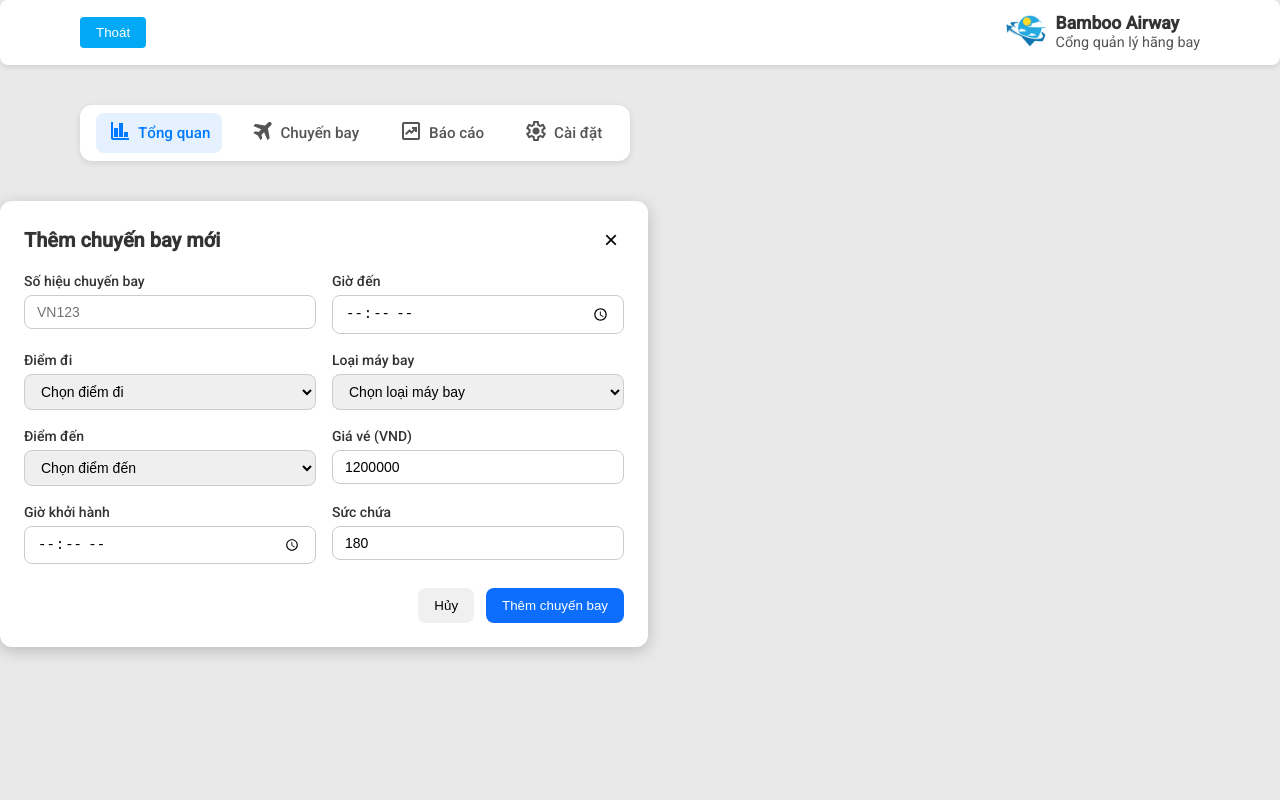
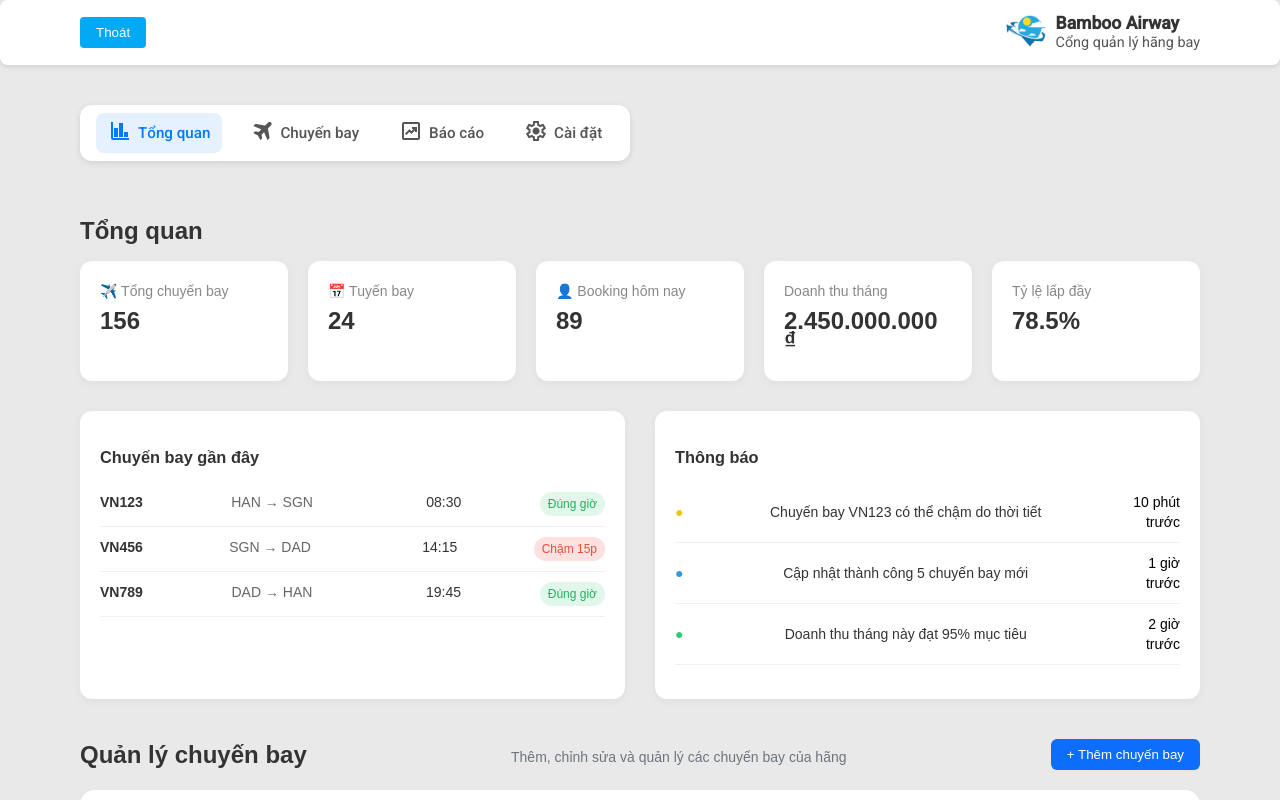
Before and after one commit to ThanhNam14VLU/cloudway, an Angular app: page /home in a window 1280 px wide. Shown: the top 802 px of the page. Built offline with nearby package versions, Linux system fonts and the light colour scheme.

Commit message:
create form add flight

```diff
--- a/src/app/components/airline-flight-add/airline-flight-add.html
+++ b/src/app/airline-add-flight-form/airline-add-flight-form.html
@@ -1,3 +1,4 @@
+<div class="overlay">
 <div class="modal">
   <div class="modal-header">
     <h2>Thêm chuyến bay mới</h2>
@@ -55,8 +56,10 @@
     </div>
 
     <div class="form-actions">
-      <button type="button" class="btn cancel">Hủy</button>
+      <button type="button"class="btn cancel">Hủy</button>
       <button type="submit" class="btn submit">Thêm chuyến bay</button>
     </div>
   </form>
 </div>
+
+</div>
--- /dev/null
+++ b/src/app/airline-add-flight-form/airline-add-flight-form.scss
@@ -0,0 +1,113 @@
+  .overlay {
+    position: fixed;
+    top: 0;
+    left: 0;
+    width: 100%;
+    height: 100%;
+    background: rgba(0, 0, 0, 0.5);
+    /* làm mờ background */
+    display: flex;
+    justify-content: center;
+    align-items: center;
+    z-index: 1000;
+    /* đảm bảo nằm trên cùng */
+
+
+    .modal {
+      background: #fff;
+      border-radius: 12px;
+      padding: 24px;
+      width: 600px;
+      max-width: 90%;
+      box-shadow: 0 4px 16px rgba(0, 0, 0, 0.2);
+
+
+      .modal-header {
+        display: flex;
+        justify-content: space-between;
+        align-items: center;
+        margin-bottom: 16px;
+
+        h2 {
+          margin: 0;
+          font-size: 20px;
+        }
+
+        .close-btn {
+          background: none;
+          border: none;
+          font-size: 24px;
+          cursor: pointer;
+        }.close-btn:hover{
+          background: red;
+          color: #fff;
+          transition: background .2s, color .2s;
+
+
+        }
+      }
+
+      .modal-body {
+        display: flex;
+        flex-direction: column;
+        gap: 16px;
+
+        .form-row {
+          display: flex;
+          gap: 16px;
+
+          .form-group {
+            flex: 1;
+            display: flex;
+            flex-direction: column;
+
+            label {
+              margin-bottom: 4px;
+              font-weight: 500;
+            }
+
+            input,
+            select {
+              padding: 8px 12px;
+              border-radius: 8px;
+              border: 1px solid #ccc;
+              font-size: 14px;
+            }
+
+            input[type="time"] {
+              cursor: pointer;
+            }
+          }
+        }
+
+        .form-actions {
+          display: flex;
+          justify-content: flex-end;
+          gap: 12px;
+          margin-top: 8px;
+
+          .btn {
+            padding: 10px 16px;
+            border-radius: 8px;
+            border: none;
+            cursor: pointer;
+            font-weight: 500;
+          }
+
+          .cancel {
+            background: #f0f0f0;
+          }.cancel:hover{
+             background:#e5e4e4;
+          }
+
+          .submit {
+            background: #0d6efd;
+            color: #fff;
+          }.submit:hover{
+            background: #054cb8;
+
+          }
+        }
+      }
+    }
+  }
--- /dev/null
+++ b/src/app/airline-add-flight-form/airline-add-flight-form.ts
@@ -0,0 +1,12 @@
+import { Component, EventEmitter, Output, output } from '@angular/core';
+
+@Component({
+  selector: 'app-airline-add-flight-form',
+  imports: [],
+  standalone:true,
+  templateUrl: './airline-add-flight-form.html',
+  styleUrl: './airline-add-flight-form.scss'
+})
+export class AirlineAddFlightForm {
+
+}
--- a/src/app/components/airline-dashboard/airline-dashboard.html
+++ b/src/app/components/airline-dashboard/airline-dashboard.html
@@ -1,5 +1,5 @@
 <div class="dashboard">
-
+  <h2>Tổng quan</h2>
   <!-- Thống kê tổng quan -->
   <div class="stats">
     <div class="stat-card">
--- a/src/app/components/airline-dashboard/airline-dashboard.scss
+++ b/src/app/components/airline-dashboard/airline-dashboard.scss
@@ -2,6 +2,11 @@
   padding: 20px 80px;
   font-family: Arial, sans-serif;
   color: #333;
+
+  h2 {
+    margin-top: 0;
+    font-size: 24px!important;
+  }
 
   .stats {
     display: flex;
@@ -13,7 +18,7 @@
       background: #fff;
       border-radius: 12px;
       padding: 20px;
-      box-shadow: 0 2px 10px rgba(0,0,0,0.05);
+      box-shadow: 0 2px 10px rgba(0, 0, 0, 0.05);
       display: flex;
       flex-direction: column;
       align-items: flex-start;
@@ -40,12 +45,13 @@
     display: flex;
     gap: 30px;
 
-    .recent-flights, .notifications {
+    .recent-flights,
+    .notifications {
       flex: 1;
       background: #fff;
       border-radius: 12px;
       padding: 20px;
-      box-shadow: 0 2px 10px rgba(0,0,0,0.05);
+      box-shadow: 0 2px 10px rgba(0, 0, 0, 0.05);
 
       h3 {
         margin-bottom: 15px;
@@ -79,10 +85,12 @@
             padding: 2px 8px;
             border-radius: 12px;
             font-size: 12px;
+
             &.on-time {
               background: #e0f7e9;
               color: #27ae60;
             }
+
             &.delayed {
               background: #fde0e0;
               color: #e74c3c;
@@ -92,6 +100,7 @@
       }
 
     }
+
     .notifications {
       li {
         display: flex;
@@ -103,9 +112,17 @@
           margin-right: 8px;
         }
 
-        &.yellow span:first-child { color: #f1c40f; }
-        &.blue span:first-child { color: #3498db; }
-        &.green span:first-child { color: #2ecc71; }
+        &.yellow span:first-child {
+          color: #f1c40f;
+        }
+
+        &.blue span:first-child {
+          color: #3498db;
+        }
+
+        &.green span:first-child {
+          color: #2ecc71;
+        }
 
         .time {
           font-size: 14px;
--- a/src/app/components/airline-flight-add/airline-flight-add.scss
+++ /dev/null
@@ -1,84 +0,0 @@
-.modal {
-  background: #fff;
-  border-radius: 12px;
-  padding: 24px;
-  width: 600px;
-  max-width: 90%;
-  box-shadow: 0 4px 16px rgba(0,0,0,0.2);
-
-  .modal-header {
-    display: flex;
-    justify-content: space-between;
-    align-items: center;
-    margin-bottom: 16px;
-
-    h2 {
-      margin: 0;
-      font-size: 20px;
-    }
-
-    .close-btn {
-      background: none;
-      border: none;
-      font-size: 24px;
-      cursor: pointer;
-    }
-  }
-
-  .modal-body {
-    display: flex;
-    flex-direction: column;
-    gap: 16px;
-
-    .form-row {
-      display: flex;
-      gap: 16px;
-
-      .form-group {
-        flex: 1;
-        display: flex;
-        flex-direction: column;
-
-        label {
-          margin-bottom: 4px;
-          font-weight: 500;
-        }
-
-        input, select {
-          padding: 8px 12px;
-          border-radius: 8px;
-          border: 1px solid #ccc;
-          font-size: 14px;
-        }
-
-        input[type="time"] {
-          cursor: pointer;
-        }
-      }
-    }
-
-    .form-actions {
-      display: flex;
-      justify-content: flex-end;
-      gap: 12px;
-      margin-top: 8px;
-
-      .btn {
-        padding: 10px 16px;
-        border-radius: 8px;
-        border: none;
-        cursor: pointer;
-        font-weight: 500;
-      }
-
-      .cancel {
-        background: #f0f0f0;
-      }
-
-      .submit {
-        background: #0d6efd;
-        color: #fff;
-      }
-    }
-  }
-}
--- a/src/app/components/airline-management/airline-management.html
+++ b/src/app/components/airline-management/airline-management.html
@@ -2,7 +2,7 @@
   <div class="header">
     <h2>Quản lý chuyến bay</h2>
     <p>Thêm, chỉnh sửa và quản lý các chuyến bay của hãng</p>
-    <button class="add-flight">+ Thêm chuyến bay</button>
+    <button class="add-flight" (click)="ShowForm()">+ Thêm chuyến bay</button>
   </div>
 
   <div class="search-filter">
@@ -109,3 +109,6 @@
     </table>
   </div>
 </div>
+@if(isShowForm){
+  <app-airline-add-flight-form></app-airline-add-flight-form>
+}
--- a/src/app/components/airline-management/airline-management.ts
+++ b/src/app/components/airline-management/airline-management.ts
@@ -1,11 +1,19 @@
 import { Component } from '@angular/core';
+import { AirlineAddFlightForm } from '../../airline-add-flight-form/airline-add-flight-form';
 
 @Component({
   selector: 'app-airline-management',
-  imports: [],
+  imports: [AirlineAddFlightForm],
+  standalone: true,
   templateUrl: './airline-management.html',
   styleUrl: './airline-management.scss'
 })
 export class AirlineManagement {
+  //biến kiểm tra
+  isShowForm = false;
+  //ẩn hiện form
+  ShowForm() {
+    this.isShowForm = !this.isShowForm;
+  }
 
 }
--- a/src/app/pages/airline/airline.html
+++ b/src/app/pages/airline/airline.html
@@ -4,9 +4,8 @@
     <app-airline-nav></app-airline-nav>
     @if (nav_selected==1){
 
-        <!-- <app-airline-dashboard></app-airline-dashboard> -->
-        <!-- <app-airline-management></app-airline-management> -->
-         <app-airline-flight-add></app-airline-flight-add>
+        <app-airline-dashboard></app-airline-dashboard>
+        <app-airline-management></app-airline-management>
     }
     @else if(nav_selected==2){
 
--- a/src/app/pages/airline/airline.ts
+++ b/src/app/pages/airline/airline.ts
@@ -3,11 +3,11 @@ import { AirlineHeader } from '../../components/airline-header/airline-header';
 import { AirlineNav } from '../../components/airline-nav/airline-nav';
 import { AirlineDashboard } from '../../components/airline-dashboard/airline-dashboard';
 import { AirlineManagement } from '../../components/airline-management/airline-management';
-import { AirlineFlightAdd } from '../../components/airline-flight-add/airline-flight-add';
+import { AirlineAddFlightForm } from '../../airline-add-flight-form/airline-add-flight-form';
 
 @Component({
   selector: 'app-airline',
-  imports: [AirlineHeader,AirlineNav,AirlineDashboard,AirlineManagement,AirlineFlightAdd],
+  imports: [AirlineHeader,AirlineNav,AirlineDashboard,AirlineManagement,AirlineAddFlightForm],
   templateUrl: './airline.html',
   styleUrl: './airline.scss'
 })
```
Also changed, not shown: src/app/components/airline-flight-add/airline-flight-add.ts (deleted, +0 -11 lines), 1 other file (tests, documents, lock files or other folders).
